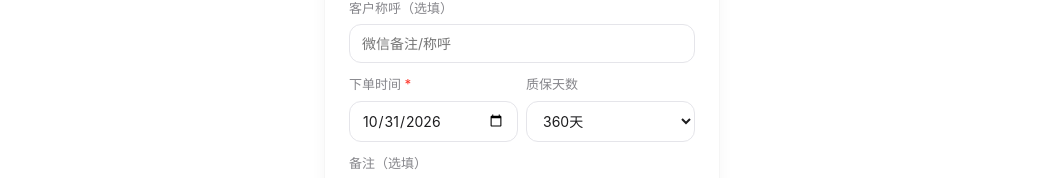
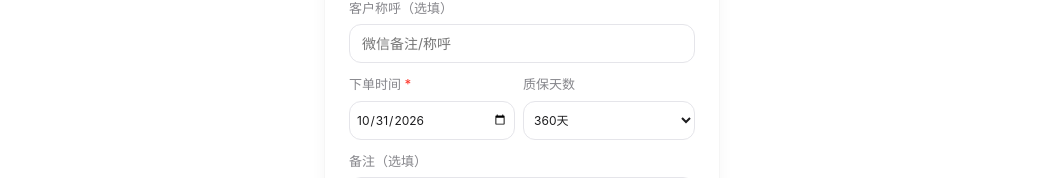
Before and after one commit to iosyyds/faka-store, a Next.js app in the folder web/: page /warranty in a window 1280 px wide. Shown: the part 506-684 px from the top of the page, without its empty margins (118-1161 px from the left). Built offline with nearby package versions, Linux system fonts and the light colour scheme.

Commit message:
下单时间框收窄，与质保天数框大小协调

```diff
--- a/web/src/app/warranty/page.tsx
+++ b/web/src/app/warranty/page.tsx
@@ -192,13 +192,13 @@ export default function WarrantyPage() {
               <input placeholder="微信备注/称呼" value={customer} onChange={(e) => setCustomer(e.target.value)} style={inputStyle} onFocus={focusStyle} onBlur={blurStyle} />
             </div>
             <div style={{ display: 'flex', gap: 8, marginBottom: 12 }}>
-              <div style={{ flex: 1, minWidth: 0 }}>
+              <div style={{ flex: '0 0 48%', maxWidth: '48%' }}>
                 <label style={{ display: 'block', fontSize: 13, fontWeight: 500, color: appleSubtext, marginBottom: 6 }}>下单时间 <span style={{ color: '#FF3B30' }}>*</span></label>
-                <input type="date" value={startDate} onChange={(e) => setStartDate(e.target.value)} style={{ ...inputStyle, fontSize: isMobile ? 12 : 14, padding: isMobile ? '10px 8px' : '10px 12px' }} onFocus={focusStyle} onBlur={blurStyle} />
+                <input type="date" value={startDate} onChange={(e) => setStartDate(e.target.value)} style={{ ...inputStyle, width: '100%', fontSize: 12, padding: '10px 6px' }} onFocus={focusStyle} onBlur={blurStyle} />
               </div>
-              <div style={{ flex: 1, minWidth: 0 }}>
+              <div style={{ flex: '1', minWidth: 0 }}>
                 <label style={{ display: 'block', fontSize: 13, fontWeight: 500, color: appleSubtext, marginBottom: 6 }}>质保天数</label>
-                <select value={duration} onChange={(e) => setDuration(e.target.value)} style={{ ...inputStyle, appearance: 'auto', fontSize: isMobile ? 12 : 14, padding: isMobile ? '10px 8px' : '10px 12px' }}>
+                <select value={duration} onChange={(e) => setDuration(e.target.value)} style={{ ...inputStyle, width: '100%', appearance: 'auto', fontSize: 12, padding: '10px 6px' }}>
                   <option value="45">45天</option>
                   <option value="185">185天</option>
                   <option value="360">360天</option>
```
